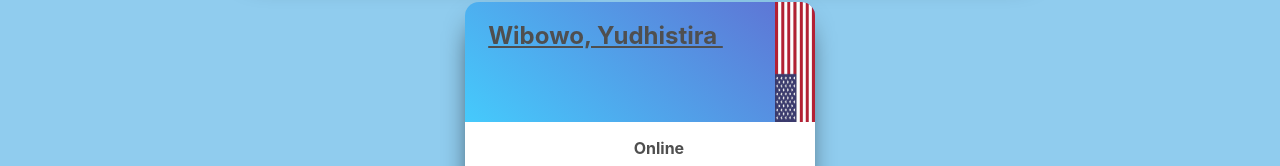
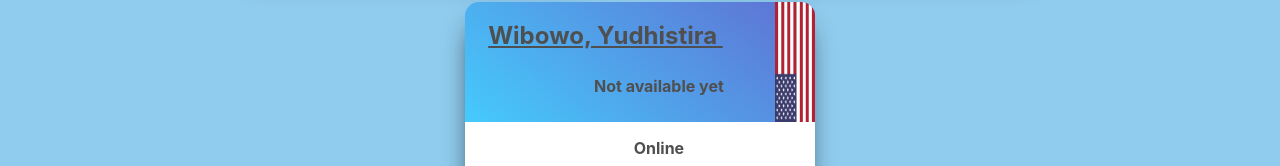
Before and after one commit to simonpannek/PGDPde, an Eleventy site: page src/index.njk in a window 1280 px wide. Shown: the part 866-1032 px from the top of the page. Built offline with nearby package versions, Linux system fonts and the light colour scheme; Eleventy itself is replaced by a stand-in of ours; files that its build step writes are made by us from their sources; what intl-list-format would draw is missing.

Commit message:
Add session time and fast forward

```diff
--- a/src/tutors/wibowo-yudhistira.md
+++ b/src/tutors/wibowo-yudhistira.md
@@ -2,6 +2,7 @@
 firstName: Yudhistira
 lastName: Wibowo
 website: https://home.in.tum.de/~wibowo/tutor/
+session: Not available yet
 location: Online
 sessionLink: https://bbb.in.tum.de/yud-4hd-a9p
 language: en
```
